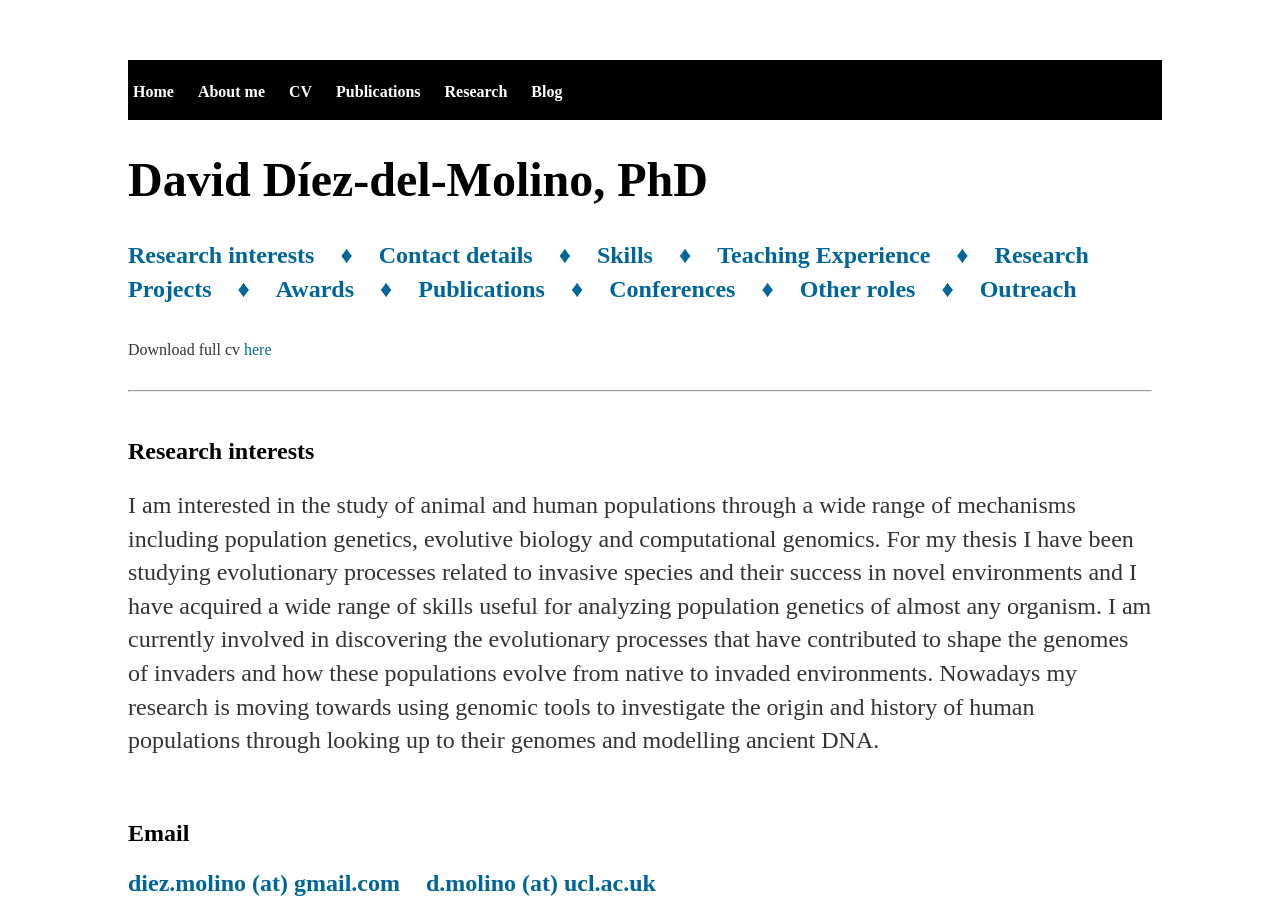
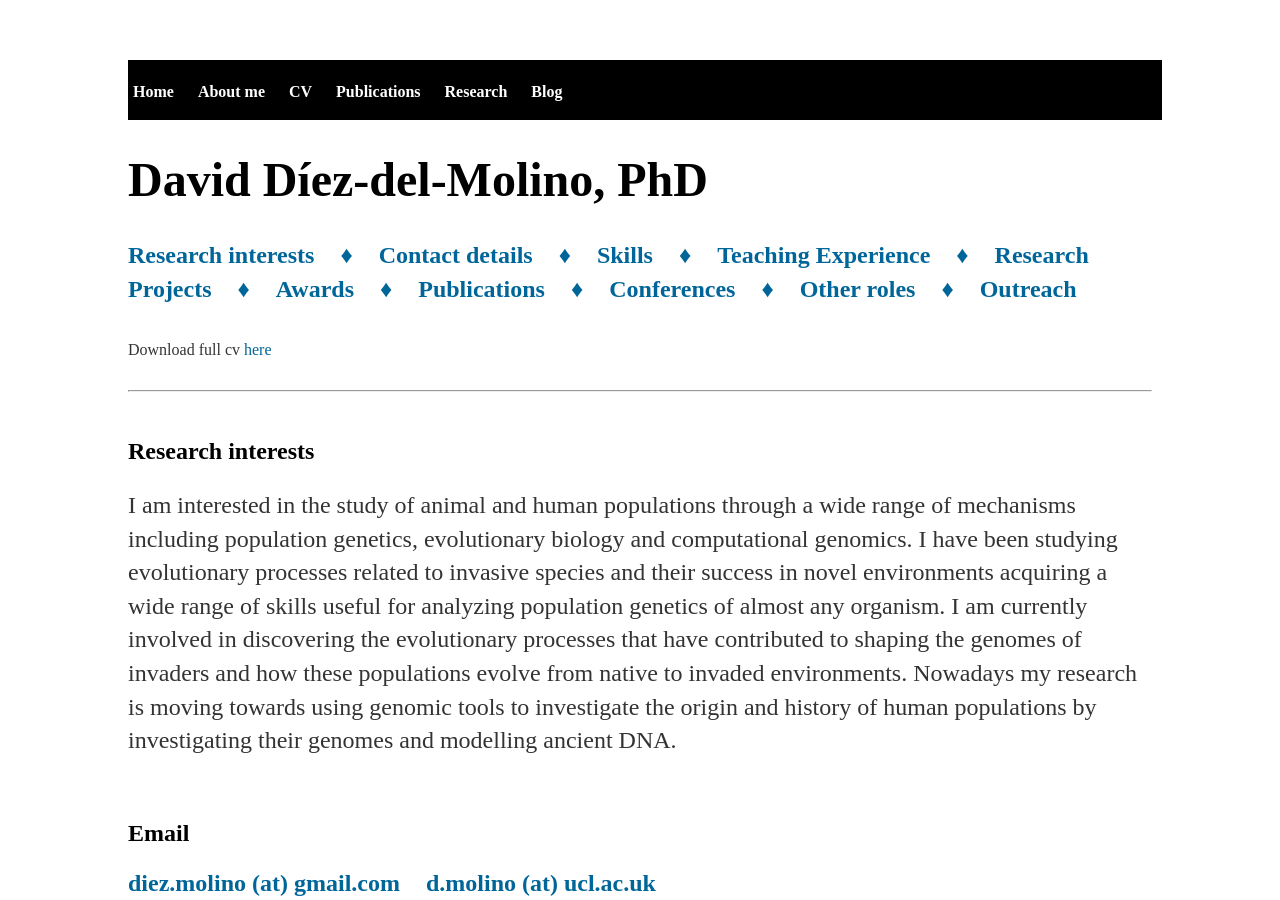
Before and after one commit to DiezMolino/diezmolino.github.io, a Jekyll site: the page cv/index.html, which Jekyll copies as it is, in a window 1280 px wide and 900 px high. Built offline with Jekyll 4.4.1, drawn with Linux system fonts in a browser that asks for light colours.

Commit message:
Update index.html

```diff
--- a/cv/index.html
+++ b/cv/index.html
@@ -70,7 +70,7 @@
 <a name='Research interests'></a>
 <h2>Research interests</h2>
 
-<p>I am interested in the study of animal and human populations through a wide range of mechanisms including population genetics, evolutive biology and computational genomics. For my thesis I have been studying evolutionary processes related to invasive species and their success in novel environments and I have acquired a wide range of skills useful for analyzing population genetics of almost any organism. I am currently involved in discovering the evolutionary processes that have contributed to shape the genomes of invaders and how these populations evolve from native to invaded environments. Nowadays my research is moving towards using genomic tools to investigate the origin and history of human populations through looking up to their genomes and modelling ancient DNA.</p>
+<p>I am interested in the study of animal and human populations through a wide range of mechanisms including population genetics, evolutionary biology and computational genomics. I have been studying evolutionary processes related to invasive species and their success in novel environments acquiring a wide range of skills useful for analyzing population genetics of almost any organism. I am currently involved in discovering the evolutionary processes that have contributed to shaping the genomes of invaders and how these populations evolve from native to invaded environments. Nowadays my research is moving towards using genomic tools to investigate the origin and history of human populations by investigating their genomes and modelling ancient DNA.</p>
 
 <br/>
 
```
